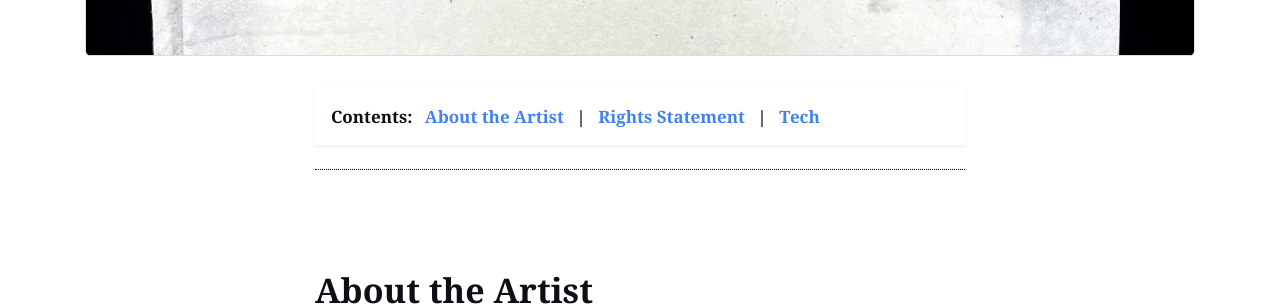
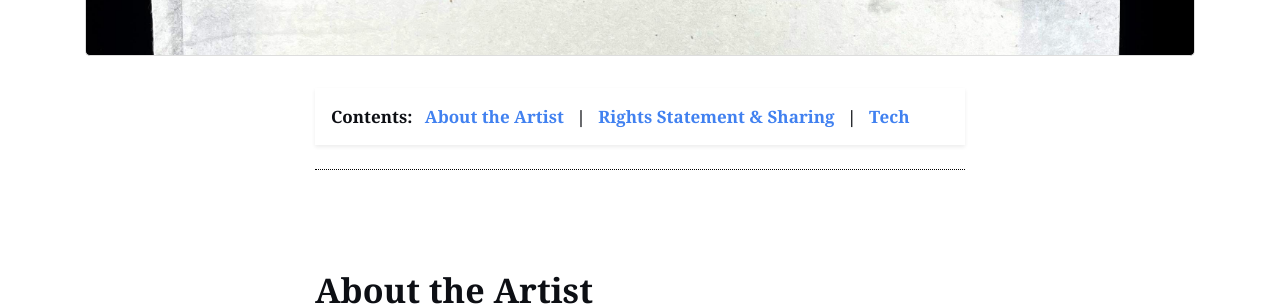
Before and after one commit to afran12/AFrancis-Portfolio, a Jekyll site: the page built from pages/about.md, in a window 1280 px wide. Shown: the part 388-694 px from the top of the page. Built offline with Jekyll 4.4.1, drawn with Linux system fonts in a browser that asks for light colours; nearby versions of some CDN libraries; some web fonts are replaced.

Commit message:
Update about.md

```diff
--- a/pages/about.md
+++ b/pages/about.md
@@ -10,7 +10,7 @@
 
 {% include feature/jumbotron.html objectid="ink07" %}
 
-{% include feature/nav-menu.html sections="About the Artist;Rights Statement" %}
+{% include feature/nav-menu.html sections="About the Artist;Rights Statement & Sharing" %}
 
 ## About the Artist
 Aftan Francis makes art and she travels. Put 'em together, and you get this page.
```
